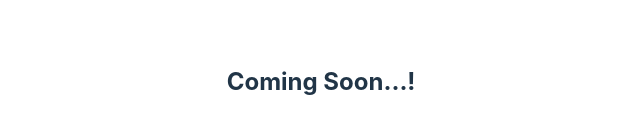
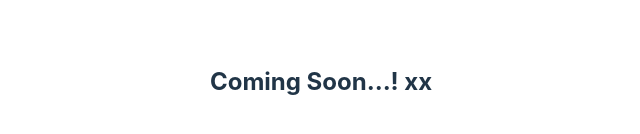
Before and after one commit to vegetablelamb/ltud, a Vue app: page / in a window 1280 px wide. Shown: the part 318-452 px from the top of the page, without its empty margins (319-959 px from the left). Built offline with nearby package versions, Linux system fonts and the light colour scheme.

Commit message:
test netlify deploy

```diff
--- a/src/App.vue
+++ b/src/App.vue
@@ -15,7 +15,7 @@ import HelloWorld from './components/HelloWorld.vue'
   </div>
   <HelloWorld msg="Vite + Vue" /> -->
 
-<h2>Coming Soon...!</h2>
+<h2>Coming Soon...! xx</h2>
 
 </template>
 
```
